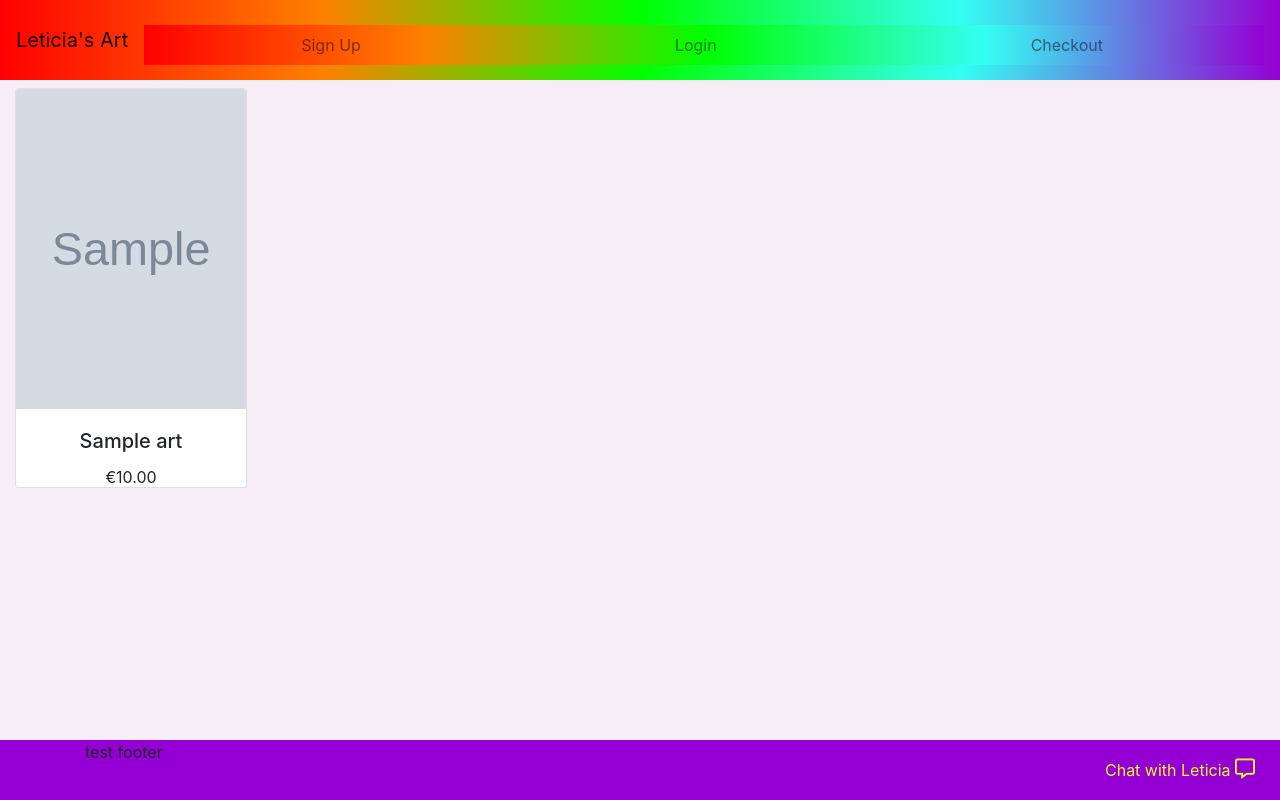
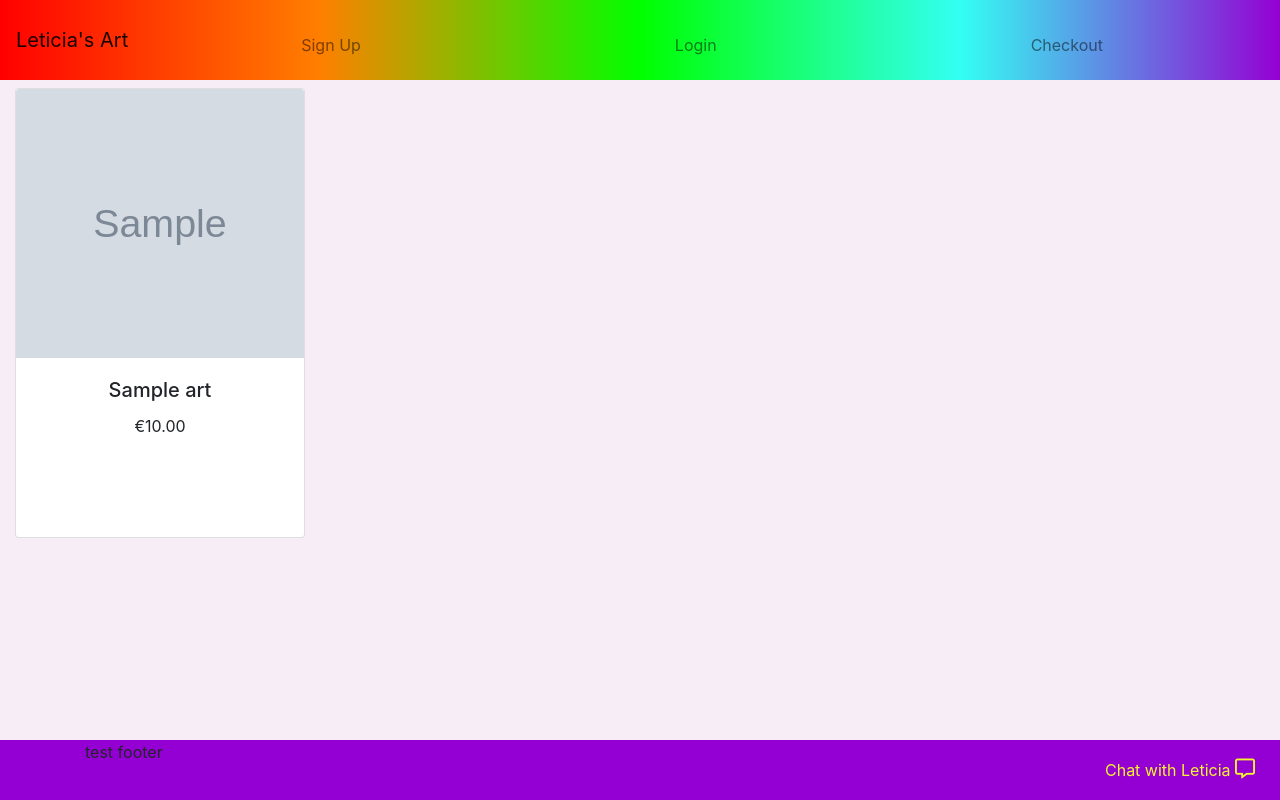
Before and after one commit to jojo157/Delightful-Penguins, a Django app: page /art/ in a window 1280 px wide. Run offline with Django 3.2, Linux system fonts and the light colour scheme; tables that the repository leaves empty hold one stand-in row (values such as "Sample post"); grey boxes marked "Sample" are stand-in pictures; some libraries are stand-ins or nearby versions.

Commit message:
updating style for art display for different screen sizes

```diff
--- a/art/views.py
+++ b/art/views.py
@@ -25,7 +25,7 @@ def addArt(request):
         if form.is_valid():
             art = form.save()
             messages.success(request, "Art added")
-            return render(request, 'art.html')
+            return redriect(request,'art')
     else:
         form = ArtForm()
         context= {
--- a/static/css/art.css
+++ b/static/css/art.css
@@ -4,15 +4,16 @@
 
 .card{
     max-height: none;
+    width: 100%;
 }
 
 .art-piece{
-    height: 400px;
+    height: 450px;
 }
 
 .card-img-top{
     width: 100%;
-    height: 40vh;
+    height: 60%;
     object-fit: cover;
 }
 
@@ -20,22 +21,38 @@
 
 @media only screen and (max-width: 360px) {
     /* For smaller mobiles: */
+    .art-piece{
+        height: 400px;
+    }
+
+
 }
 
 @media only screen and (min-width: 560px) and (max-width: 700px) {
     /* For rotated mobiles: */
 
+
+
 }
 
 @media only screen and (min-width: 760px) and (max-width: 1026px) {
+    /* For tablets: */
 
-    /* For tablets: */
+
 }
 
 @media only screen and (min-width: 1027px) {
 /* For desktop: */
+
+
+
 }
 
 @media only screen and (min-width: 1900px) {
     /* For larger desktop: */
+    .art-piece{
+        height: 500px;
+    }
+
+
 }
--- a/static/css/base.css
+++ b/static/css/base.css
@@ -19,9 +19,9 @@ body{
 }
 
 .navbar-collapse {
-    background-image: linear-gradient(to right, #FF0000, #FF7F00, #00FF00, #33FFF3, #9400D3);
     margin-top: 20px;
     margin-bottom: 10px;
+
 }
 
 /* footer*/
--- a/templates/art.html
+++ b/templates/art.html
@@ -9,8 +9,8 @@
 <div class="container-fluid h-100">
     <div class="row">
             {% for art in artCollection %}
-                <div class="col-sm-6 col-md-6 col-lg-4 col-xl-3 mt-2">
-                    <div class=" art-piece card ">
+                <div class="col-sm-10 col-sm-offset-1 col-md-6 col-lg-4 col-xl-3 mt-2 ">
+                    <div class=" art-piece card">
                         <img class="card-img-top img-fluid" src="{{ art.image.url }}" alt="{{ art.name }}">
                         <div class="card-body">
                             <h5 class="card-title">{{ art.name }}</h5>
```
Also changed, not shown: media/cats.JPG (added).
